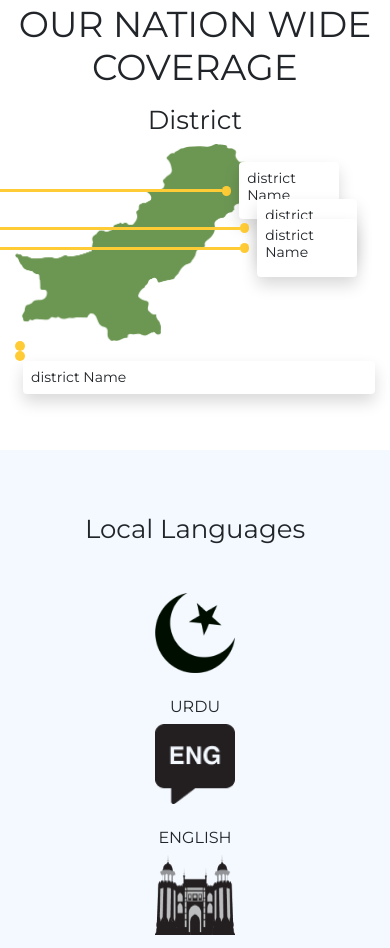
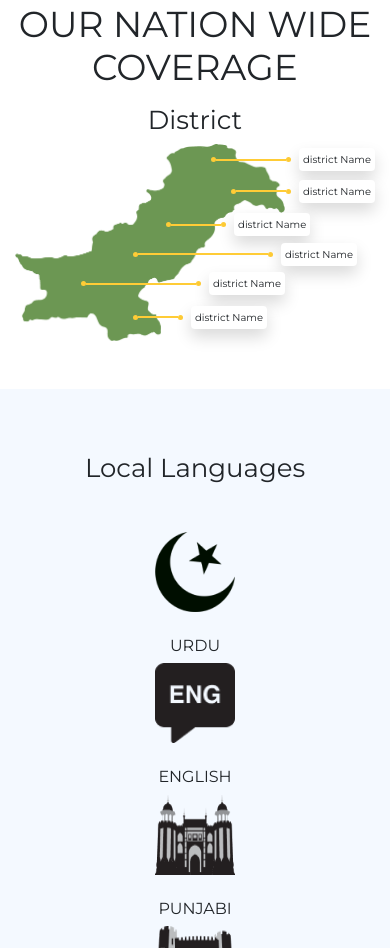
Before and after one commit to eusapxai/bkk-dev.com, a plain HTML site: page index.html in a window 390 px wide. Shown: the part 3995-4943 px from the top of the page. Drawn offline with nearby package versions, Linux system fonts and the light colour scheme.

Commit message:
location update

```diff
--- a/index.html
+++ b/index.html
@@ -387,7 +387,7 @@
 								<div class="divider-01 my-auto"></div>
 								<div class="d-circle my-auto"></div>
 								<div class="shadow rounded ml-2 d-title">
-									<h4 class="fs-14 p-2">district Name</h4>
+									<span>district Name</span>
 								</div>
 							</div>
 							<div class="content-02">
@@ -395,7 +395,7 @@
 								<div class="divider-02 my-auto"></div>
 								<div class="d-circle my-auto"></div>
 								<div class="shadow rounded ml-2 d-title">
-									<h4 class="fs-14 p-2">district Name</h4>
+									<span>district Name</span>
 								</div>
 							</div>
 							<div class="content-03">
@@ -403,7 +403,7 @@
 								<div class="divider-03 my-auto"></div>
 								<div class="d-circle my-auto"></div>
 								<div class="shadow rounded ml-2 d-title">
-									<h4 class="fs-14 p-2">district Name</h4>
+									<span>district Name</span>
 								</div>
 							</div>
 							<div class="content-04">
@@ -411,9 +411,33 @@
 								<div class="divider-04 my-auto"></div>
 								<div class="d-circle my-auto"></div>
 								<div class="shadow rounded ml-2 d-title">
+									<span>district Name</span>
+								</div>
+							</div>
+							<div class="content-05">
+								<div class="d-circle my-auto"></div>
+								<div class="divider-05 my-auto"></div>
+								<div class="d-circle my-auto"></div>
+								<div class="shadow rounded ml-2 d-title">
+									<span>district Name</span>
+								</div>
+							</div>
+							<div class="content-06">
+								<div class="d-circle my-auto"></div>
+								<div class="divider-06 my-auto"></div>
+								<div class="d-circle my-auto"></div>
+								<div class="shadow rounded ml-2 d-title">
+									<span>district Name</span>
+								</div>
+							</div>
+							<!-- <div class="content-07">
+								<div class="d-circle my-auto"></div>
+								<div class="divider-07 my-auto"></div>
+								<div class="d-circle my-auto"></div>
+								<div class="shadow rounded ml-2 d-title">
 									<h4 class="fs-14 p-2">district Name</h4>
 								</div>
-							</div>
+							</div> -->
 						</div>
 					</div>
 				</div>
--- a/scss/theme/_body.scss
+++ b/scss/theme/_body.scss
@@ -106,6 +106,9 @@ body {
 }
 .d-title {
 	background-color: white;
+	font-size: 14px;
+	font-weight: 500;
+	padding: 1rem;
 }
 
 .content-02 {
@@ -124,8 +127,8 @@ body {
 
 .content-03 {
 	position: absolute;
-	right: 5%;
-	top: 30%;
+	right: 20%;
+	top: 35%;
 	display: inline-flex;
 }
 
@@ -133,7 +136,7 @@ body {
 	background-color: $yellow;
 	display: inline-block;
 	height: 3px;
-	width: 320px;
+	width: 300px;
 }
 
 .content-04 {
@@ -147,5 +150,47 @@ body {
 	background-color: $yellow;
 	display: inline-block;
 	height: 3px;
+	width: 600px;
+}
+
+.content-05 {
+	position: absolute;
+	right: 25%;
+	top: 65%;
+	display: inline-flex;
+}
+
+.content-05 .divider-05 {
+	background-color: $yellow;
+	display: inline-block;
+	height: 3px;
+	width: 500px;
+}
+
+.content-06 {
+	position: absolute;
+	right: 30%;
+	top: 82%;
+	display: inline-flex;
+}
+
+.content-06 .divider-06 {
+	background-color: $yellow;
+	display: inline-block;
+	height: 3px;
 	width: 320px;
 }
+
+// .content-07 {
+// 	position: absolute;
+// 	right: 10%;
+// 	top: 93%;
+// 	display: inline-flex;
+// }
+
+// .content-07 .divider-07 {
+// 	background-color: $yellow;
+// 	display: inline-block;
+// 	height: 3px;
+// 	width: 320px;
+// }
--- a/scss/theme/_mediaqueries.scss
+++ b/scss/theme/_mediaqueries.scss
@@ -6,15 +6,34 @@
     Max width and lower ones and not more then Max
 ----------------------------------------------------- */
 
-// Small devices (landscape phones, 576px and lower ones)
-@media (max-width: 320px) {
+// Extra large devices (large desktops, 1200px and lower ones)
+@media (max-width: 1200px) {
 }
 
-@media (max-width: 576px) {
+// Large devices (desktops, 992px and lower ones)
+@media (max-width: 1025px) {
+	.content-01 .divider-01 {
+		width: 220px !important;
+	}
+	.content-02 .divider-02 {
+		width: 220px !important;
+	}
+	.content-03 .divider-03 {
+		width: 220px !important;
+	}
+	.content-04 .divider-04 {
+		width: 450px !important;
+	}
+	.content-05 .divider-05 {
+		width: 400px !important;
+	}
+	.content-06 .divider-06 {
+		width: 220px !important;
+	}
 }
 
 // Medium devices (tablets, 768px and lower ones)
-@media (max-width: 768px) {
+@media (max-width: 769px) {
 	.navbar-nav .active .nav-link {
 		border-top: none;
 		color: $red !important;
@@ -39,14 +58,87 @@
 	.team {
 		padding: 1rem 0;
 	}
+	.content-01 {
+		right: 5% !important;
+	}
+	.content-01 .divider-01 {
+		width: 150px !important;
+	}
+	.content-02 {
+		right: 0% !important;
+		top: 20% !important;
+	}
+	.content-02 .divider-02 {
+		width: 160px !important;
+	}
+	.content-03 .divider-03 {
+		width: 130px !important;
+	}
+	.content-04 .divider-04 {
+		width: 300px !important;
+	}
+	.content-05 .divider-05 {
+		width: 250px !important;
+	}
+	.content-06 .divider-06 {
+		width: 120px !important;
+	}
 }
 
-// Large devices (desktops, 992px and lower ones)
-@media (max-width: 992px) {
+@media (max-width: 577px) {
+	.d-circle {
+		height: 5px;
+		width: 5px;
+	}
+	.d-title {
+		font-size: 10px;
+		padding: 0.25rem;
+	}
+	.content-01 {
+		right: 0% !important;
+		top: 2% !important;
+	}
+
+	.content-01 .divider-01 {
+		height: 2px !important;
+		width: 70px !important;
+	}
+
+	.content-02 {
+		right: 0% !important;
+		top: 18% !important;
+	}
+
+	.content-02 .divider-02 {
+		height: 2px !important;
+		width: 50px !important;
+	}
+
+	.content-03 {
+		right: 18% !important;
+		top: 35% !important;
+	}
+
+	.content-03 .divider-03 {
+		height: 2px !important;
+		width: 50px !important;
+	}
+	.content-04 .divider-04 {
+		height: 2px !important;
+		width: 130px !important;
+	}
+	.content-05 .divider-05 {
+		height: 2px !important;
+		width: 110px !important;
+	}
+	.content-06 .divider-06 {
+		height: 2px !important;
+		width: 40px !important;
+	}
 }
 
-// Extra large devices (large desktops, 1200px and lower ones)
-@media (max-width: 1200px) {
+// Small devices (landscape phones, 576px and lower ones)
+@media (max-width: 320px) {
 }
 
 /* ---------------------------------------------------
```
Also changed, not shown: assets/css/app.css, 1 other file.
